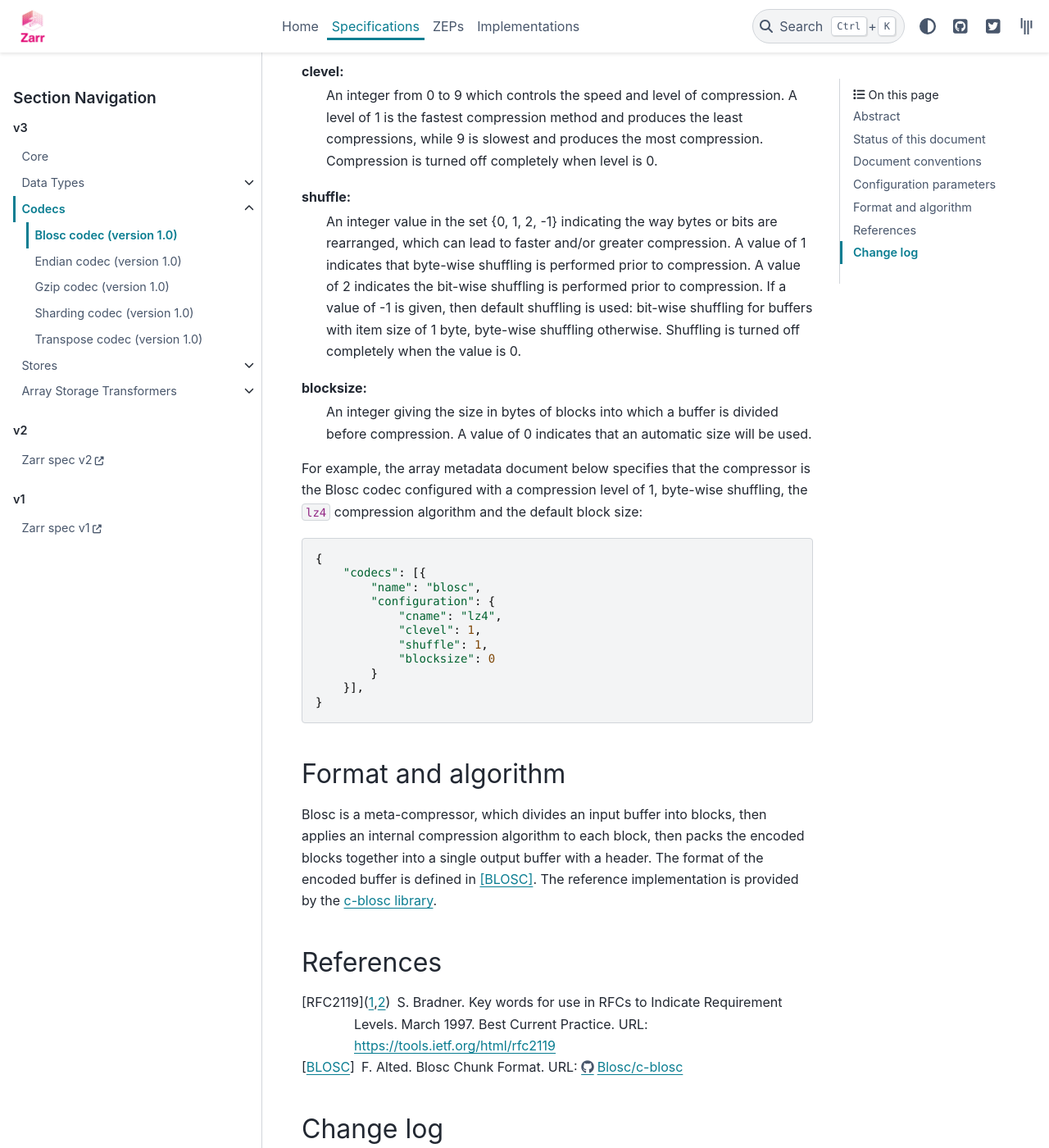
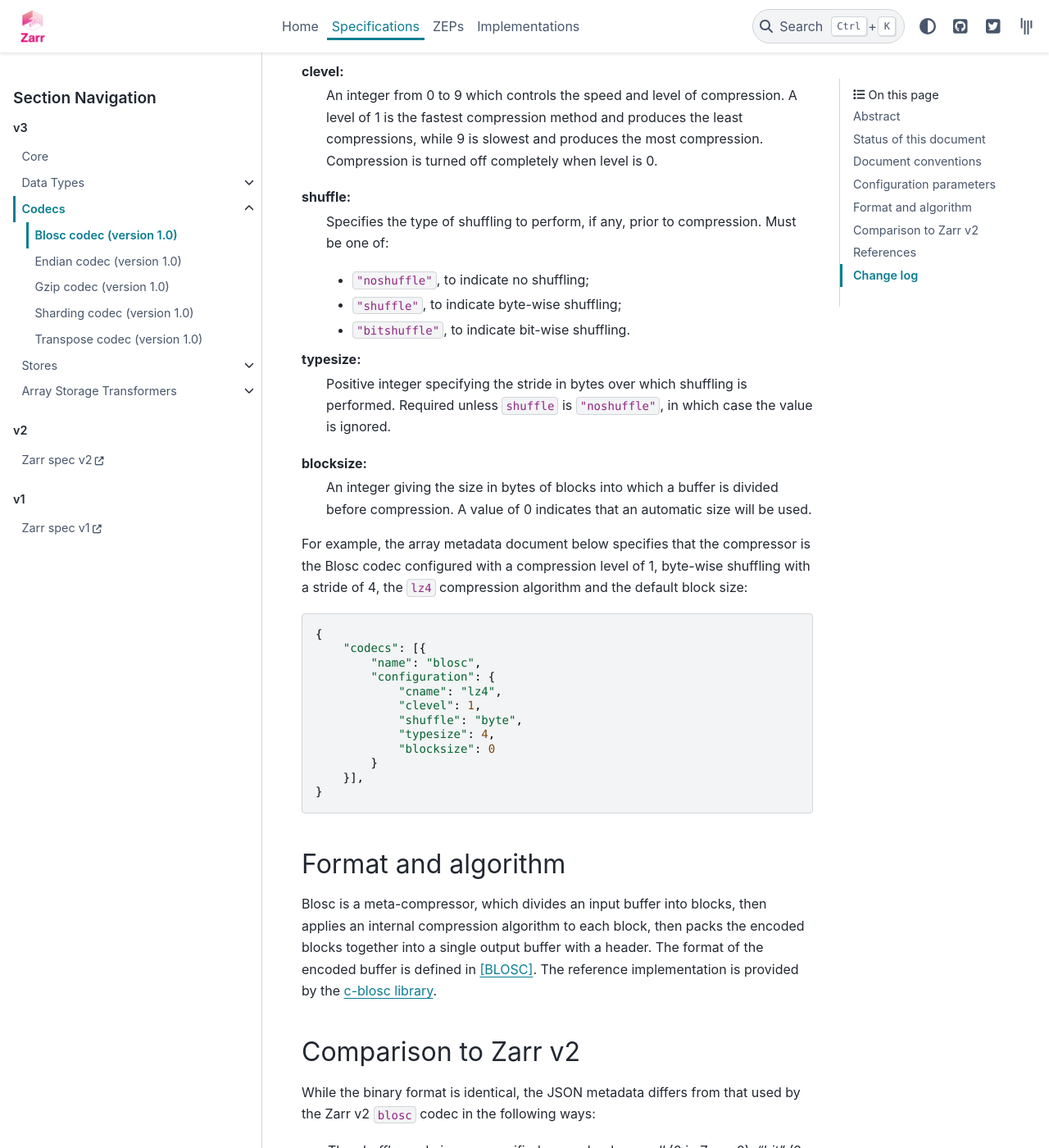
Before and after one commit to zarr-developers/zarr-specs, a Sphinx documentation site: the page built from docs/v3/codecs/blosc/v1.0.rst, in a window 1280 px wide and 1400 px high, scrolled down 1548 px. Shown: the whole window at 82% size. Built offline with Sphinx 7.4.7 and the PyData theme 0.15.4, drawn with Linux system fonts in a browser that asks for light colours; a script that is not in the unit is left out; some of the changed text lies outside the part shown.

Commit message:
Revise how the Blosc codec is specified
The `shuffle` mode is now specified more clearly as `null` (0 in Zarr
v2), `"bit"` (2 in Zarr v2), or `"byte"` (1 in Zarr v2).  Using these
constants rather than numbers makes it much easier to know what
shuffle mode will be using from manual inspection of the metadata.

When shuffling is enabled, the `typesize` must now be specified
explicitly in the metadata, rather than determined implicitly from the
input data.  This allows Blosc to function as a pure "bytes -> bytes"
codec rather than an "array -> bytes" codec.

The special `shuffle` value of `-1`, which indicated to choose
automatically between bit-wise or byte-wise shuffling depending on the
typesize value, is not supported in the metadata.

```diff
--- a/docs/v3/codecs/blosc/v1.0.rst
+++ b/docs/v3/codecs/blosc/v1.0.rst
@@ -70,25 +70,27 @@ clevel:
     level is 0.
 
 shuffle:
-    An integer value in the set {0, 1, 2, -1} indicating the way
-    bytes or bits are rearranged, which can lead to faster
-    and/or greater compression. A value of 1
-    indicates that byte-wise shuffling is performed prior to
-    compression. A value of 2 indicates the bit-wise shuffling is
-    performed prior to compression. If a value of -1 is given,
-    then default shuffling is used: bit-wise shuffling for buffers
-    with item size of 1 byte, byte-wise shuffling otherwise.
-    Shuffling is turned off completely when the value is 0.
+    Specifies the type of shuffling to perform, if any, prior to compression.
+    Must be one of:
+
+    - ``"noshuffle"``, to indicate no shuffling;
+    - ``"shuffle"``, to indicate byte-wise shuffling;
+    - ``"bitshuffle"``, to indicate bit-wise shuffling.
+
+typesize:
+    Positive integer specifying the stride in bytes over which shuffling is
+    performed.  Required unless ``shuffle`` is ``"noshuffle"``, in which case the value
+    is ignored.
 
 blocksize:
     An integer giving the size in bytes of blocks into which a
     buffer is divided before compression. A value of 0
     indicates that an automatic size will be used.
 
-For example, the array metadata document below specifies that the
-compressor is the Blosc codec configured with a compression level of
-1, byte-wise shuffling, the ``lz4`` compression algorithm and the
-default block size::
+For example, the array metadata document below specifies that the compressor is
+the Blosc codec configured with a compression level of 1, byte-wise shuffling
+with a stride of 4, the ``lz4`` compression algorithm and the default block
+size::
 
     {
         "codecs": [{
@@ -96,7 +98,8 @@ default block size::
             "configuration": {
                 "cname": "lz4",
                 "clevel": 1,
-                "shuffle": 1,
+                "shuffle": "byte",
+                "typesize": 4,
                 "blocksize": 0
             }
         }],
@@ -114,6 +117,31 @@ reference implementation is provided by the `c-blosc library
 <https://github.com/Blosc/c-blosc>`_.
 
 
+Comparison to Zarr v2
+=====================
+
+While the binary format is identical, the JSON metadata differs from that used
+by the Zarr v2 ``blosc`` codec in the following ways:
+
+- The `shuffle` mode is now specified more clearly as `null` (0 in Zarr v2),
+  `"bit"` (2 in Zarr v2), or `"byte"` (1 in Zarr v2).  Using these constants
+  rather than numbers makes it much easier to know what shuffle mode will be
+  using from manual inspection of the metadata.
+
+- When shuffling is enabled, the `typesize` must now be specified explicitly in
+  the metadata, rather than determined implicitly from the input data.  This
+  allows Blosc to function as a pure "bytes -> bytes" codec rather than an
+  "array -> bytes" codec.  Zarr implementations MAY allow users to leave this
+  unspecified and have the implementation choose a value automatically based on
+  the array data type and previous codecs in the chain, but MUST record in the
+  metadata the value that is chosen.
+
+- There is no option to choose between bit-wise and byte-wise shuffling
+  automatically, as supported in Zarr v2 via a `shuffle` value of `-1`.  Zarr
+  implementations MAY provide users an option to choose a shuffle mode
+  automatically based on the typesize or other information, but MUST record in
+  the metadata the mode that is chosen.
+
 References
 ==========
 
```
